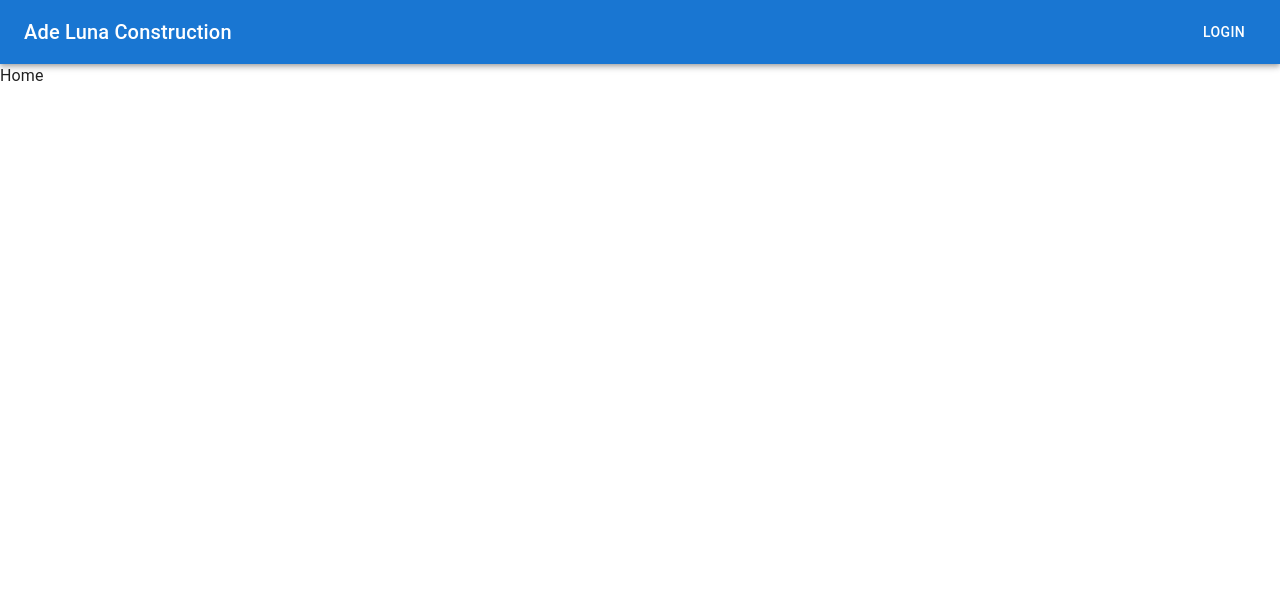
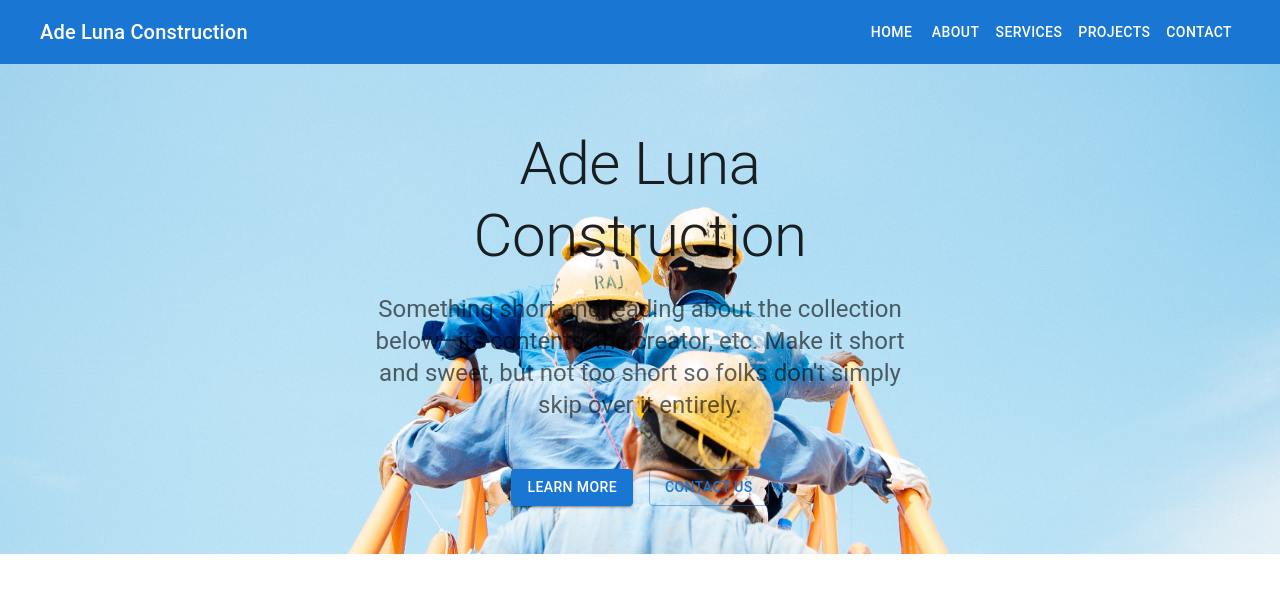
Before and after one commit to xilaluna/Ade-Luna-Construction, a React (Create React App) app: page / in a window 1280 px wide. Shown: the top 592 px of the page. Built offline with nearby package versions, Linux system fonts and the light colour scheme.

Commit message:
[add] hero & nav

```diff
--- /dev/null
+++ b/src/components/Hero/Hero.jsx
@@ -0,0 +1,47 @@
+import React from "react"
+
+import Box from "@mui/material/Box"
+import Container from "@mui/material/Container"
+import Typography from "@mui/material/Typography"
+import Stack from "@mui/material/Stack"
+import Button from "@mui/material/Button"
+
+import heroImage from "../../assets/images/hero.jpg"
+
+const Hero = () => {
+  return (
+    <Box
+      sx={{
+        backgroundImage: `url(${heroImage})`,
+        backgroundRepeat: "no-repeat",
+        backgroundSize: "cover",
+        backgroundPosition: "center",
+        pt: 8,
+        pb: 6,
+      }}
+    >
+      <Container maxWidth="sm">
+        <Typography
+          component="h1"
+          variant="h2"
+          align="center"
+          color="text.primary"
+          gutterBottom
+        >
+          Ade Luna Construction
+        </Typography>
+        <Typography variant="h5" align="center" color="text.secondary" paragraph>
+          Something short and leading about the collection below—its contents, the
+          creator, etc. Make it short and sweet, but not too short so folks don&apos;t
+          simply skip over it entirely.
+        </Typography>
+        <Stack sx={{ pt: 4 }} direction="row" spacing={2} justifyContent="center">
+          <Button variant="contained">Learn More</Button>
+          <Button variant="outlined">Contact Us</Button>
+        </Stack>
+      </Container>
+    </Box>
+  )
+}
+
+export default Hero
--- a/src/components/Navbar/Navbar.jsx
+++ b/src/components/Navbar/Navbar.jsx
@@ -1,22 +1,46 @@
 import React from "react"
+
 import AppBar from "@mui/material/AppBar"
-import Box from "@mui/material/Box"
 import Toolbar from "@mui/material/Toolbar"
-import Typography from "@mui/material/Typography"
 import Button from "@mui/material/Button"
+import Container from "@mui/material/Container"
+import Link from "@mui/material/Link"
+
+import { Link as RouterLink } from "react-router-dom"
 
 const Navbar = () => {
   return (
-    <Box sx={{ flexGrow: 1 }}>
-      <AppBar position="static">
-        <Toolbar>
-          <Typography variant="h6" component="div" sx={{ flexGrow: 1 }}>
+    <AppBar position="static">
+      <Container maxWidth="lg" disableGutters>
+        <Toolbar disableGutters>
+          <Link
+            variant="h6"
+            component={RouterLink}
+            to="/"
+            color="inherit"
+            underline="none"
+            sx={{ flexGrow: 1 }}
+          >
             Ade Luna Construction
-          </Typography>
-          <Button color="inherit">Login</Button>
+          </Link>
+          <Button component={RouterLink} to="/" color="inherit">
+            Home
+          </Button>
+          <Button component={RouterLink} to="/about" color="inherit">
+            About
+          </Button>
+          <Button component={RouterLink} to="/services" color="inherit">
+            Services
+          </Button>
+          <Button component={RouterLink} to="/projects" color="inherit">
+            Projects
+          </Button>
+          <Button component={RouterLink} to="/contact" color="inherit">
+            Contact
+          </Button>
         </Toolbar>
-      </AppBar>
-    </Box>
+      </Container>
+    </AppBar>
   )
 }
 
--- a/src/pages/Home.jsx
+++ b/src/pages/Home.jsx
@@ -1,7 +1,13 @@
 import React from "react"
 
+import Hero from "../components/Hero/Hero"
+
 const Home = () => {
-  return <div>Home</div>
+  return (
+    <React.Fragment>
+      <Hero />
+    </React.Fragment>
+  )
 }
 
 export default Home
```
Also changed, not shown: src/assets/images/hero.jpg (added).
